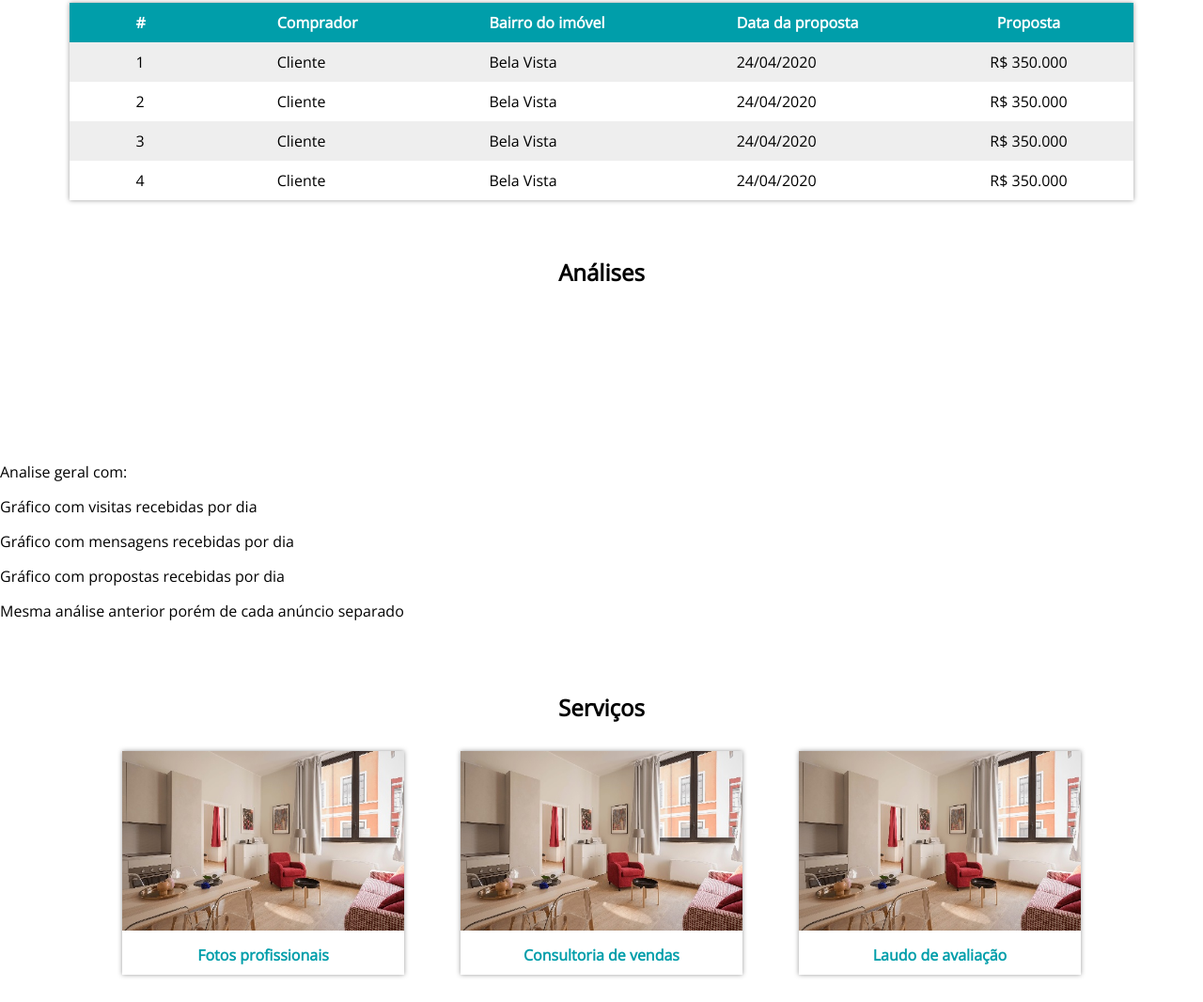
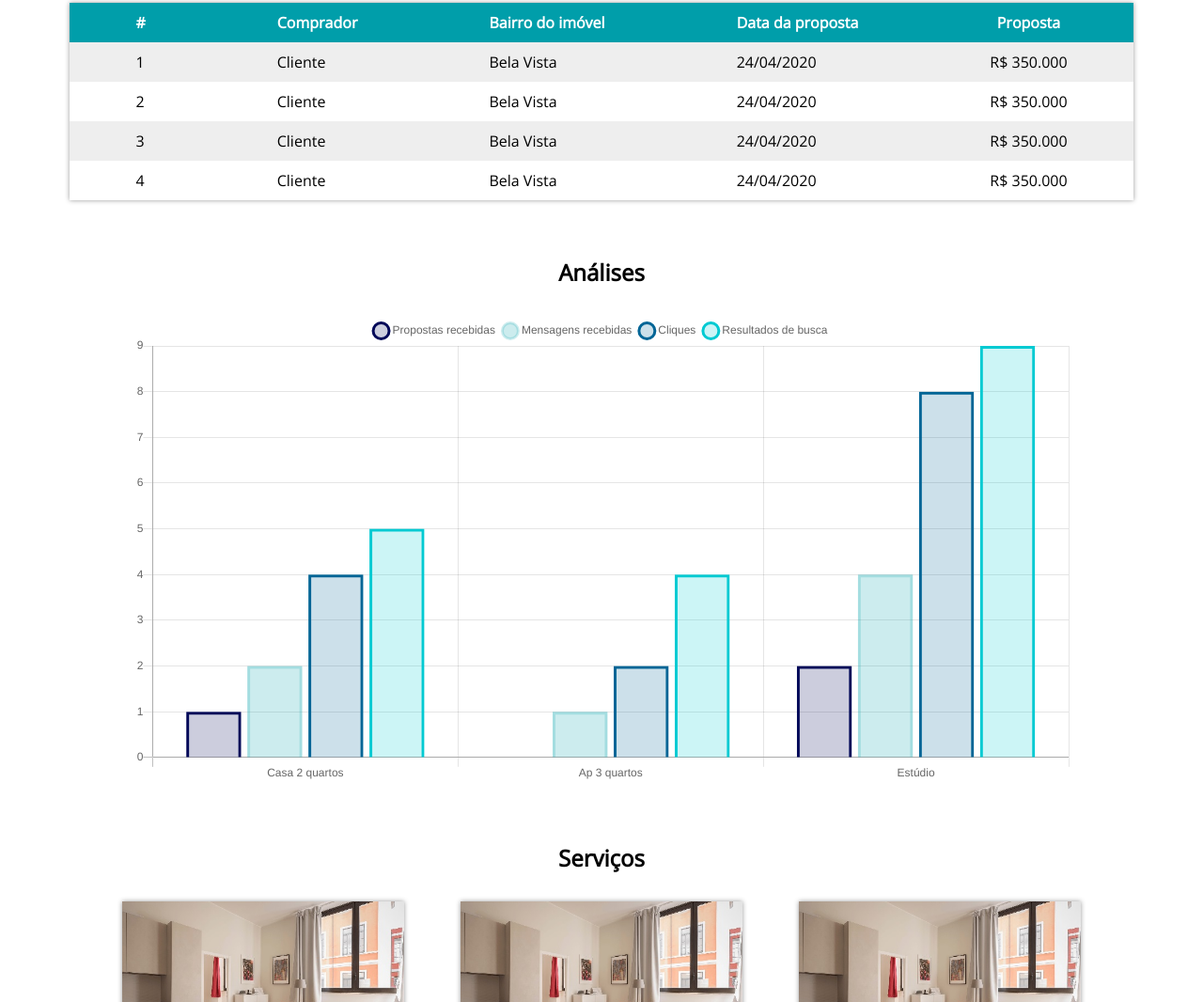
Before and after one commit to aaamenezes/Meu-Canto, a website: page home-vendedor.html in a window 1280 px wide. Shown: the part 948-2014 px from the top of the page at 94% size. Drawn offline with nearby package versions, Linux system fonts and the light colour scheme.

Commit message:
Gráficos via chart.js
Agora o framework está funcionando e já personalizei o gráfico exibido na home do vendedor.

Faltam detalhes que serão vistos mais pra frente

```diff
--- a/home-vendedor.css
+++ b/home-vendedor.css
@@ -61,3 +61,13 @@
     flex-direction: column;
     align-items: center;
 }
+
+.analises {
+    display: flex;
+    flex-direction: column;
+    align-items: center;
+}
+
+.graficos {
+    width: 1000px;
+}
--- a/home-vendedor.html
+++ b/home-vendedor.html
@@ -3,6 +3,7 @@
 <head>
     <meta charset="utf-8">
     <link rel="stylesheet" type="text/css" href="geral.css">
+    <script type="text/javascript" src="./node_modules/chart.js/dist/Chart.js"></script>
     <link rel="stylesheet" type="text/css" href="home-vendedor.css">
 	<meta name="viewport" content="width=device-width, initial-scale=1.0">
     <script src="https://kit.fontawesome.com/2fe847868f.js" crossorigin="anonymous"></script>
@@ -214,13 +215,9 @@
 
     <h2>Análises</h2>
 
-    <canvas id="grafico-linha"></canvas>
-
-    <p>Analise geral com:</p>
-    <p>Gráfico com visitas recebidas por dia</p>
-    <p>Gráfico com mensagens recebidas por dia</p>
-    <p>Gráfico com propostas recebidas por dia</p>
-    <p>Mesma análise anterior porém de cada anúncio separado</p>
+    <div class="graficos">
+        <canvas id="grafico"></canvas>
+    </div>
 
 </section>
 
@@ -288,25 +285,61 @@
     </div>
 </footer>
 
-<script scr="https://cdnjs.cloudflare.com/ajax/libs/Chart.js/2.9.0.3/Chart.min.js"></script>
-
 <script>
 
-// Gráficos da página home vendedor
+var ctx = document.getElementById('grafico').getContext('2d');
+var grafico = new Chart(ctx, {
+    type: 'bar',
+    data: {
+        labels: ['Casa 2 quartos','Ap 3 quartos','Estúdio'],
+        datasets: [ {
+                label: 'Propostas recebidas',
+                data: [1,0,2,0],
+                backgroundColor: 'rgba(0,8,88,.2)',
+                borderColor: 'rgba(0,8,88,1)',
+                borderWidth: 3
+            }, {
+                label: 'Mensagens recebidas',
+                data: [2,1,4,0],
+                backgroundColor: 'rgba(0,158,170,.2)',
+                borderColor: 'rgba(0,158,170,.2)',
+                borderWidth: 3
+            }, {
+                label: 'Cliques',
+                data: [4,2,8,0],
+                backgroundColor: 'rgba(0,101,150,.2)',
+                borderColor: 'rgba(0,101,150,1)',
+                borderWidth: 3
+            }, {
+                label: 'Resultados de busca',
+                data: [5,4,9,0],
+                backgroundColor: 'rgba(0,202,210,.2)',
+                borderColor: 'rgba(0,202,210,1)',
+                borderWidth: 3
+            }
+        ]
+    },
 
-var ctx = document.getElementById('grafico-linha').getContext('2d')
+    options: {
 
-var grafico = new Chart(ctx, {
-    type: 'line',
-    label: ["Jan","Fev","Mar","Abr","Mai","Jun","Jul","Ago","Set","Out","Nov","Dez"],
-    datasets: [{
-        label: "Visitas",
-        data: [1,7,3,7,9,0,2,4,6,7,10,15],
-        borderWidth: 3,
-        borderColor: rgba(0,8,88,.85),
-        backgroundColor: 'transparent',
-    }]
-})
+        legend: {
+            labels: {
+                usePointStyle: true
+            }
+        },
+
+        tooltips: {
+            enabled: true,
+            intersect: true,
+            titleFontSize: 16,
+            bodyFontSize: 14,
+            xPadding: 20,
+            yPadding: 20,
+            caretPadding: 30,
+            displayColors: false
+        }
+    }
+});
 
 </script>
 
```
